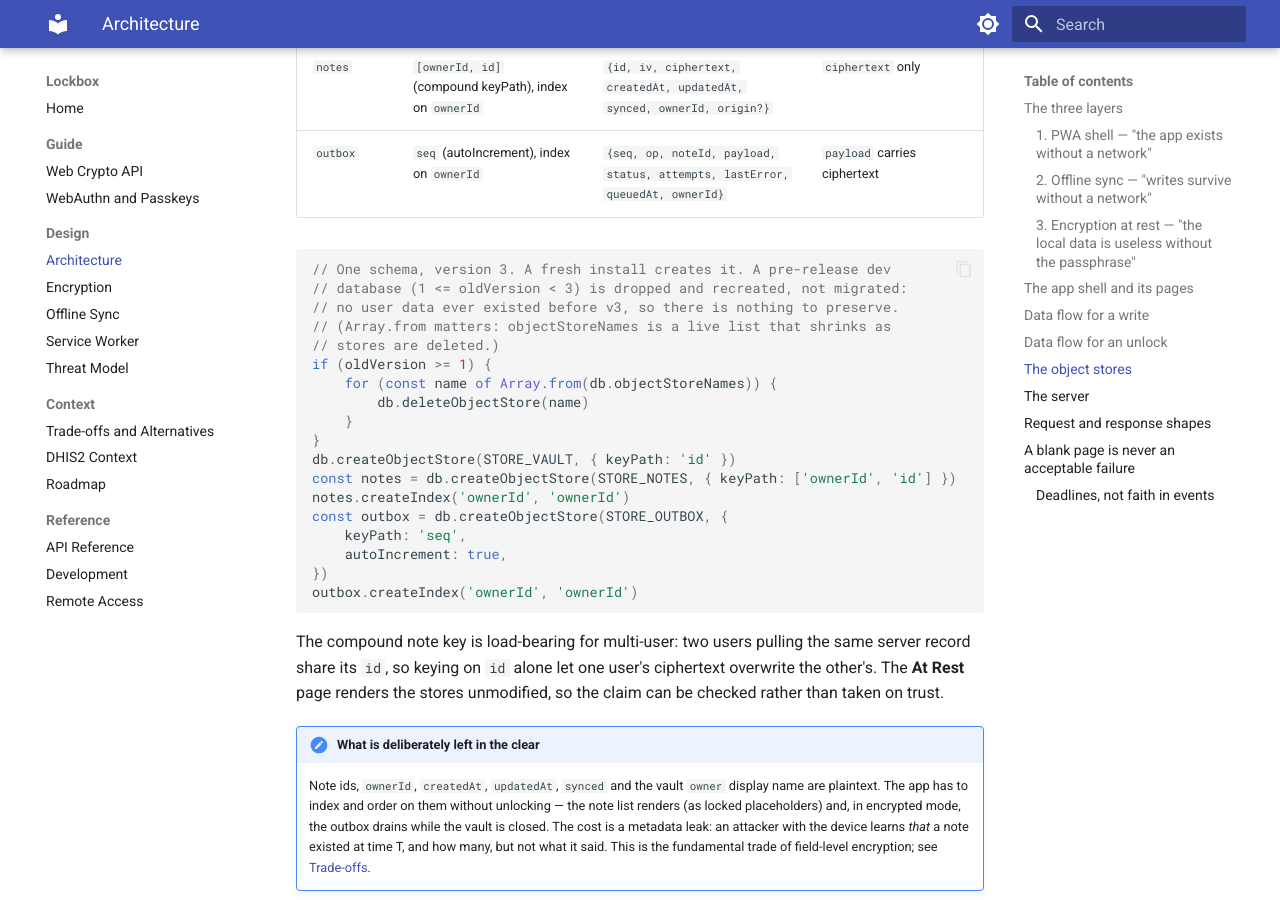
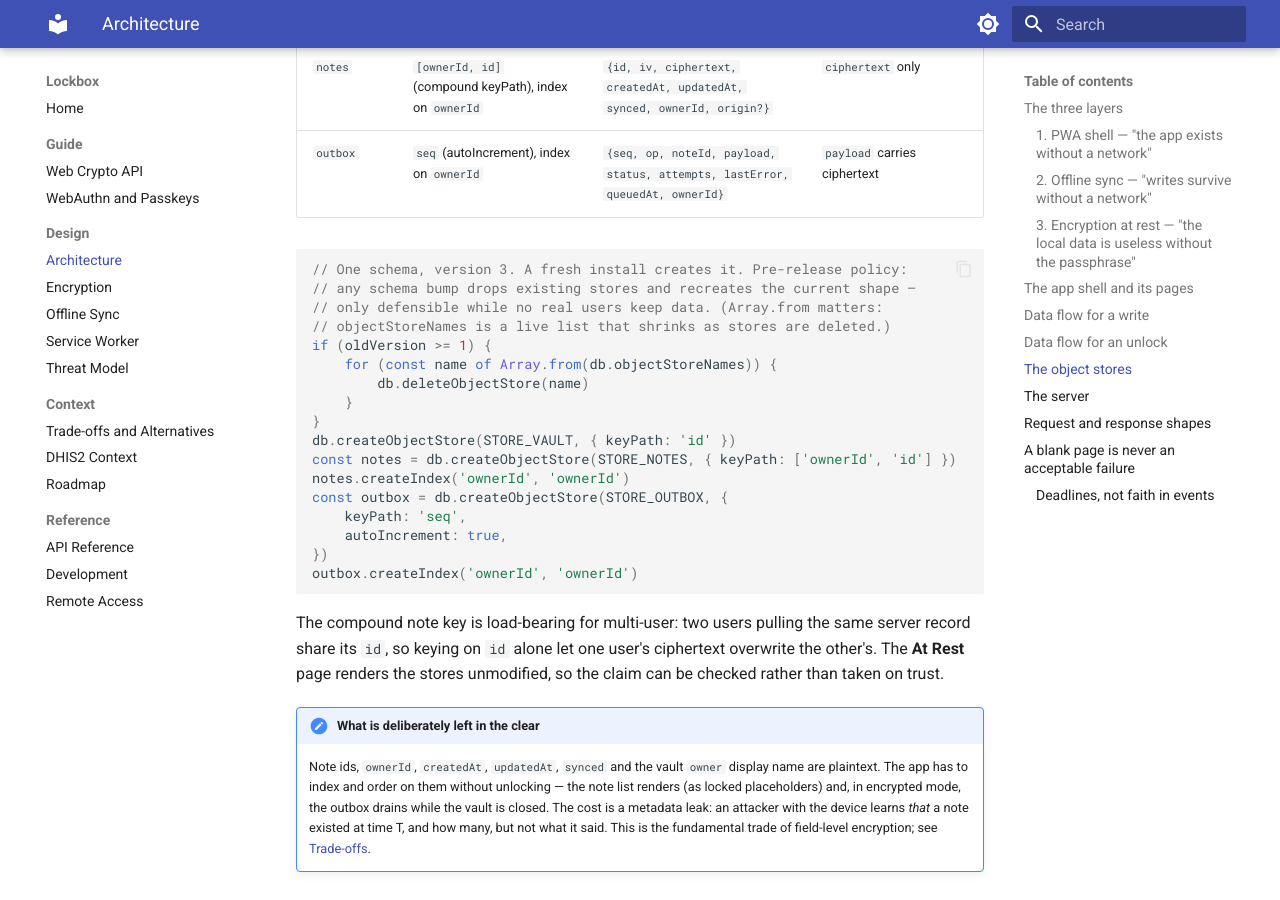
Before and after one commit to mortenoh/lockbox, an MkDocs documentation site: the page built from docs/design/architecture.md, in a window 1280 px wide and 900 px high, scrolled down 5701 px. Built offline with MkDocs 1.6.1 and Material for MkDocs 9.7.7, drawn with Linux system fonts in a browser that asks for light colours.

Commit message:
docs(db): clarify pre-release wipe-on-schema-bump policy
The upgrade path drops all stores whenever oldVersion >= 1, not only for
pre-v3 databases. Align the code and architecture comments with that
behaviour so a future version bump does not surprise anyone.

````diff
--- a/docs/design/architecture.md
+++ b/docs/design/architecture.md
@@ -223,11 +223,10 @@ IndexedDB database `lockbox`, version 3, three object stores:
 | `outbox` | `seq` (autoIncrement), index on `ownerId` | `{seq, op, noteId, payload, status, attempts, lastError, queuedAt, ownerId}` | `payload` carries ciphertext |
 
 ```typescript
-// One schema, version 3. A fresh install creates it. A pre-release dev
-// database (1 <= oldVersion < 3) is dropped and recreated, not migrated:
-// no user data ever existed before v3, so there is nothing to preserve.
-// (Array.from matters: objectStoreNames is a live list that shrinks as
-// stores are deleted.)
+// One schema, version 3. A fresh install creates it. Pre-release policy:
+// any schema bump drops existing stores and recreates the current shape —
+// only defensible while no real users keep data. (Array.from matters:
+// objectStoreNames is a live list that shrinks as stores are deleted.)
 if (oldVersion >= 1) {
     for (const name of Array.from(db.objectStoreNames)) {
         db.deleteObjectStore(name)
````
Also changed, not shown: 1 other file.
